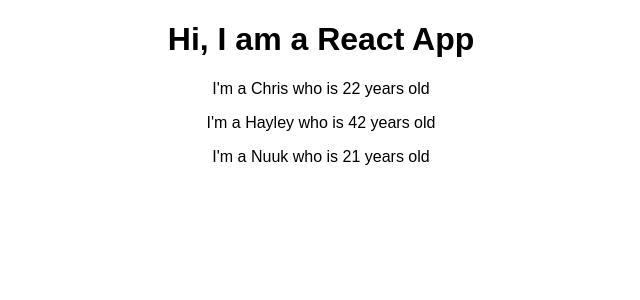
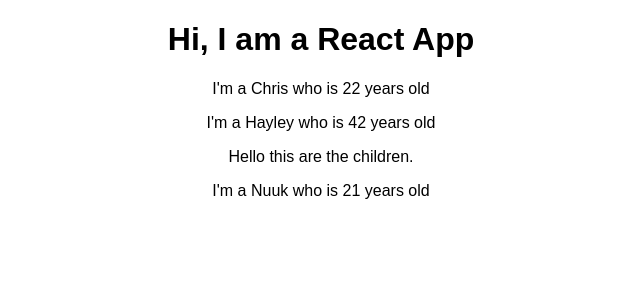
Before and after one commit to Christianq010/udemy_react-complete-guide, a React (Create React App) app: page / in a window 1280 px wide. Shown: the top 300 px of the page, without its empty margins (319-959 px from the left). Built offline with nearby package versions, Linux system fonts and the light colour scheme.

Commit message:
lesson: 36 - Understanding the children property
Children are the contents between the <> </> (html opening and closing tags), could be text, ui etc.

```diff
--- a/src/App.js
+++ b/src/App.js
@@ -9,7 +9,7 @@
       <div className="App">
         <h1>Hi, I am a React App</h1>
         <Person name="Chris" age="22"/>
-        <Person name="Hayley" age="42"/>
+        <Person name="Hayley" age="42">Hello this are the children.</Person>
         <Person name="Nuuk" age="21"/>
       </div>
     );
--- a/src/Person/Person.js
+++ b/src/Person/Person.js
@@ -1,7 +1,12 @@
 import React from 'react';
 
 const person = (props) => {
-    return <p>I'm a {props.name} who is { props.age } years old</p>
+    return (
+        <div>
+            <p>I'm a {props.name} who is { props.age } years old</p>
+            <p>{props.children}</p>
+        </div>
+    )
 }
 
 export default person;
```
